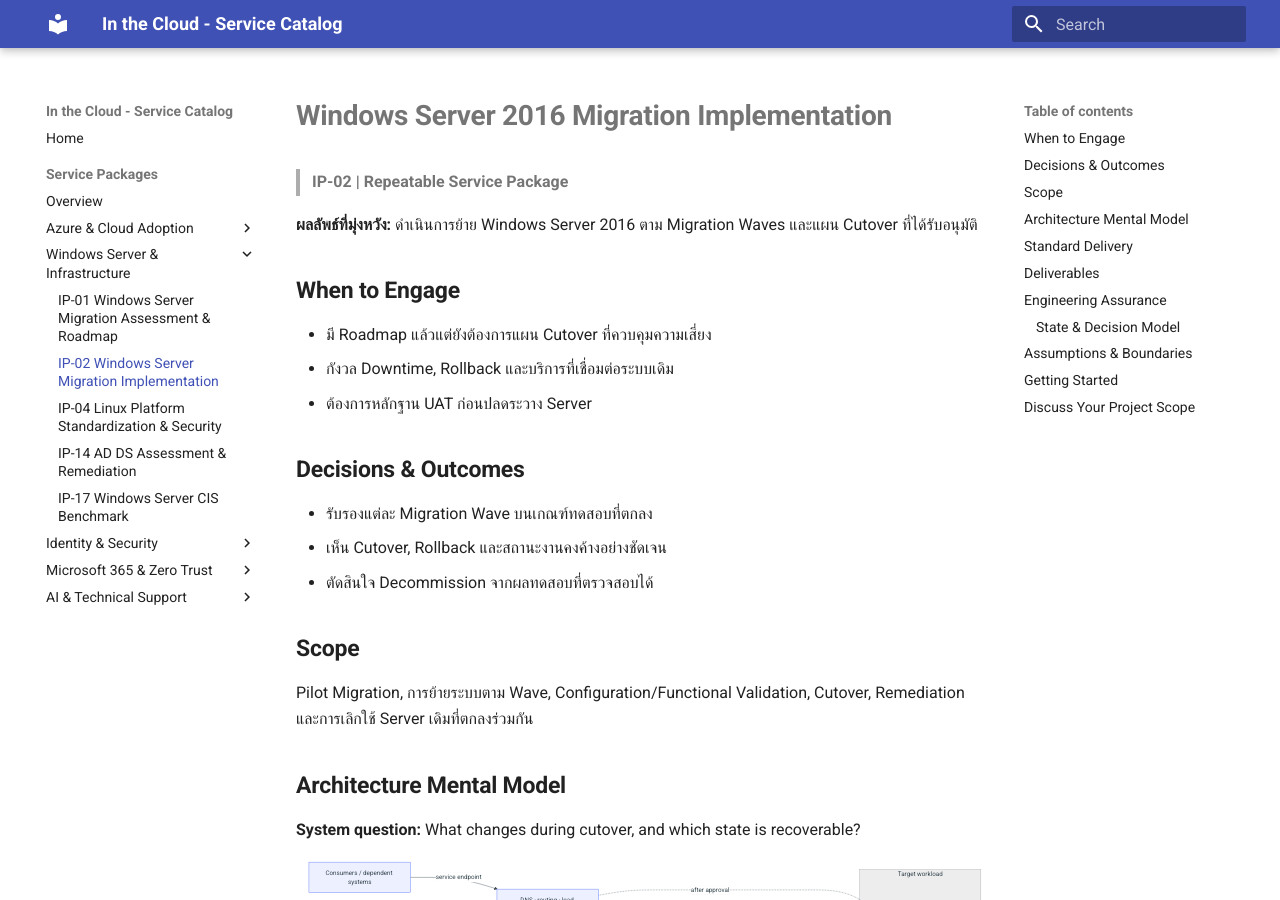
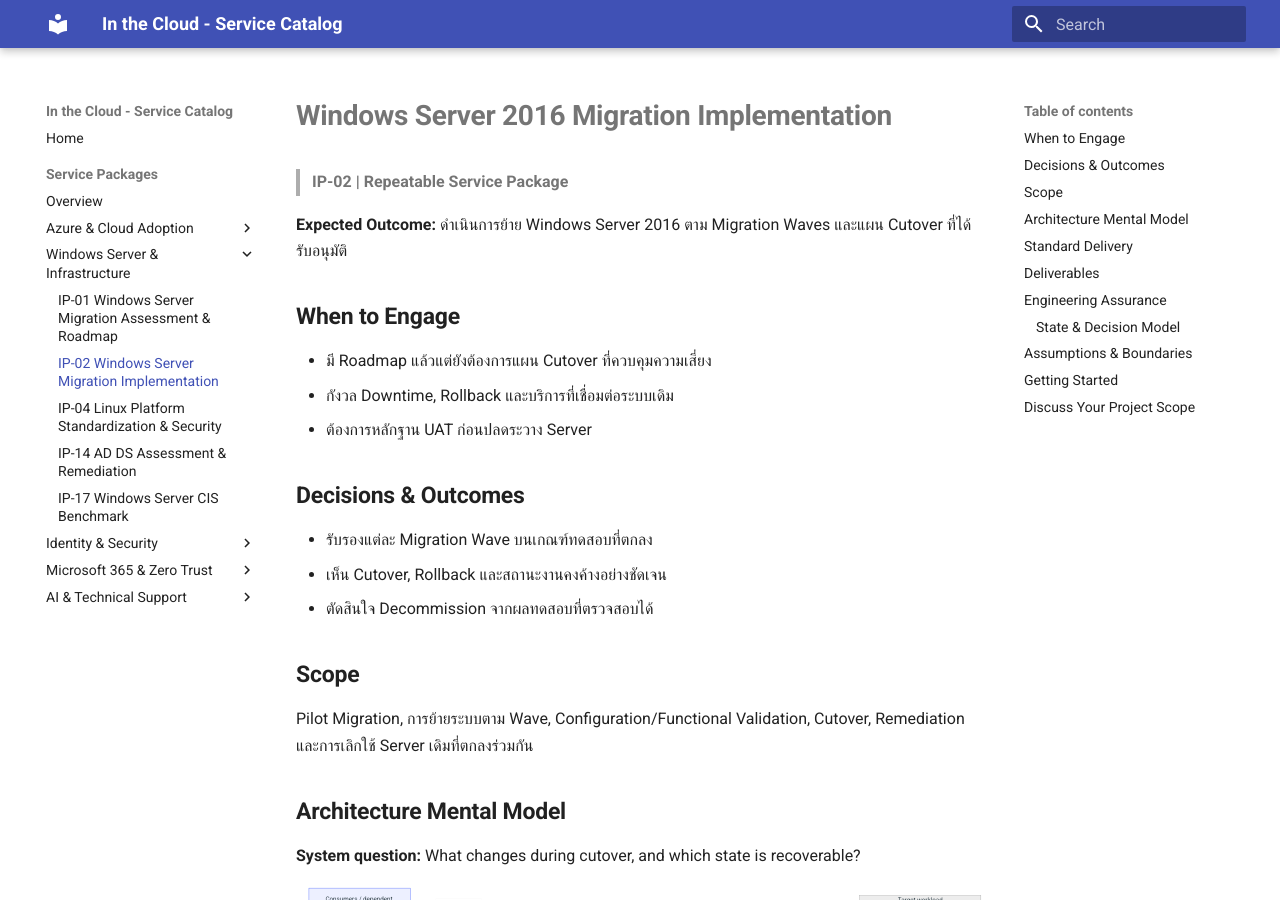
Before and after one commit to inthecloudth/service-catalog, an MkDocs documentation site: the page built from docs/services/ip-02-windows-server-migration-implementation.md, in a window 1280 px wide and 900 px high. Built offline with MkDocs 1.6.1 and Material for MkDocs 9.7.7, drawn with Linux system fonts in a browser that asks for light colours.

Commit message:
docs: standardize Expected Outcome label in English

```diff
--- a/docs/services/ip-02-windows-server-migration-implementation.md
+++ b/docs/services/ip-02-windows-server-migration-implementation.md
@@ -2,7 +2,7 @@
 
 > **IP-02 | Repeatable Service Package**
 
-**ผลลัพธ์ที่มุ่งหวัง:** ดำเนินการย้าย Windows Server 2016 ตาม Migration Waves และแผน Cutover ที่ได้รับอนุมัติ
+**Expected Outcome:** ดำเนินการย้าย Windows Server 2016 ตาม Migration Waves และแผน Cutover ที่ได้รับอนุมัติ
 
 ## When to Engage
 
```
